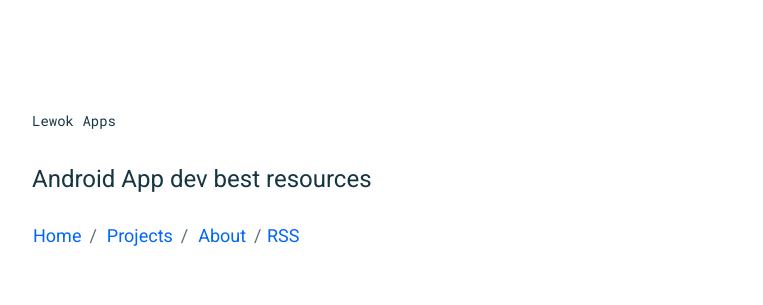
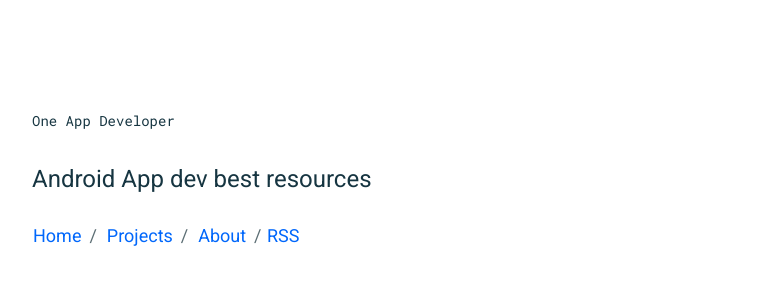
Before and after one commit to lewokapps/lewokapps.github.io, a Jekyll site: the page built from index.html, in a window 1280 px wide. Shown: the top 305 px of the page, without its empty margins (258-1021 px from the left). Built offline with Jekyll 4.4.1, drawn with Linux system fonts in a browser that asks for light colours.

Commit message:
Update _config.yml

```diff
--- a/_config.yml
+++ b/_config.yml
@@ -1,5 +1,5 @@
 # Site settings
-title: "Lewok Apps"
+title: "One App Developer"
 description: >
   Android App dev best resources
 
```
